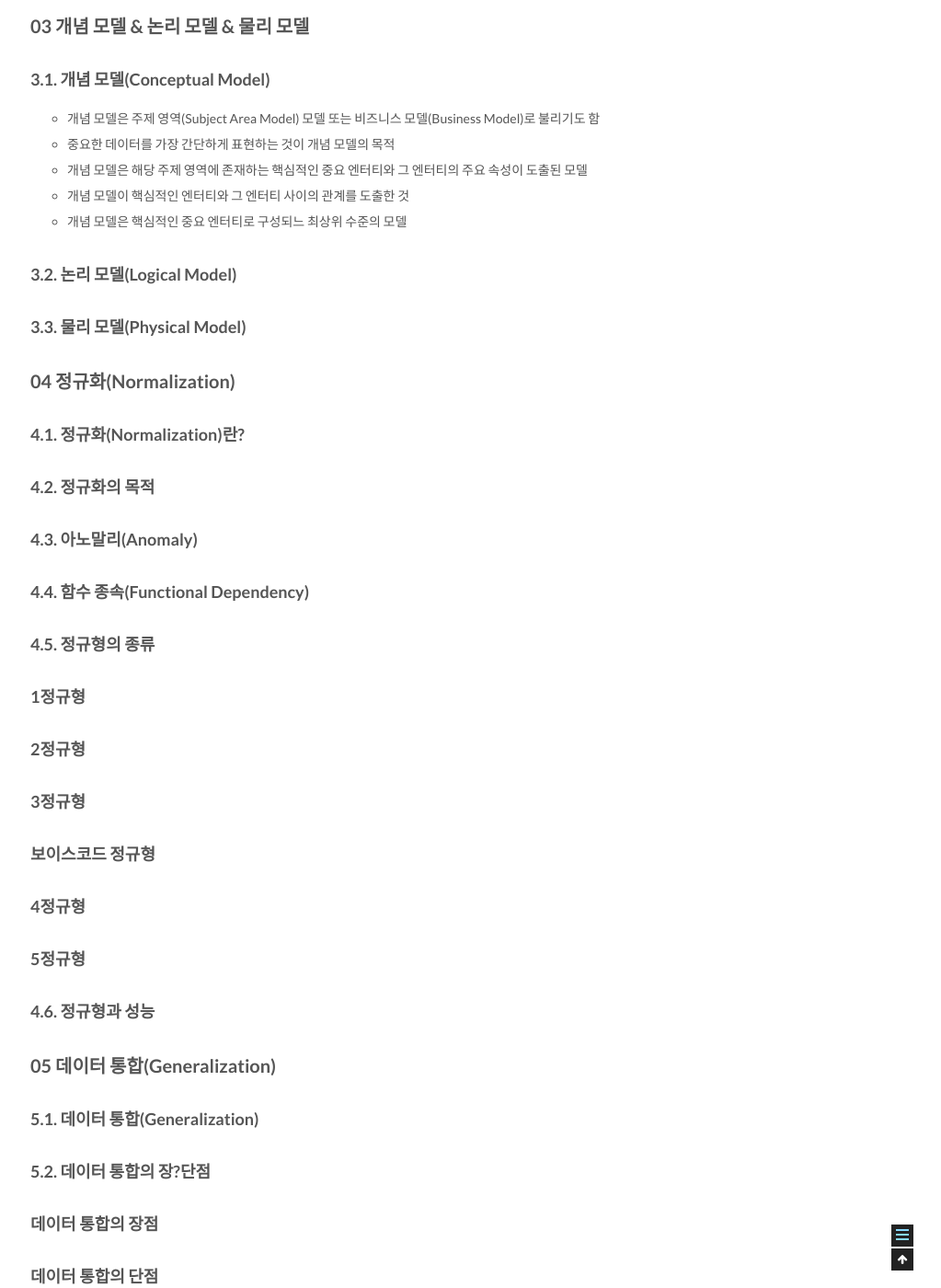
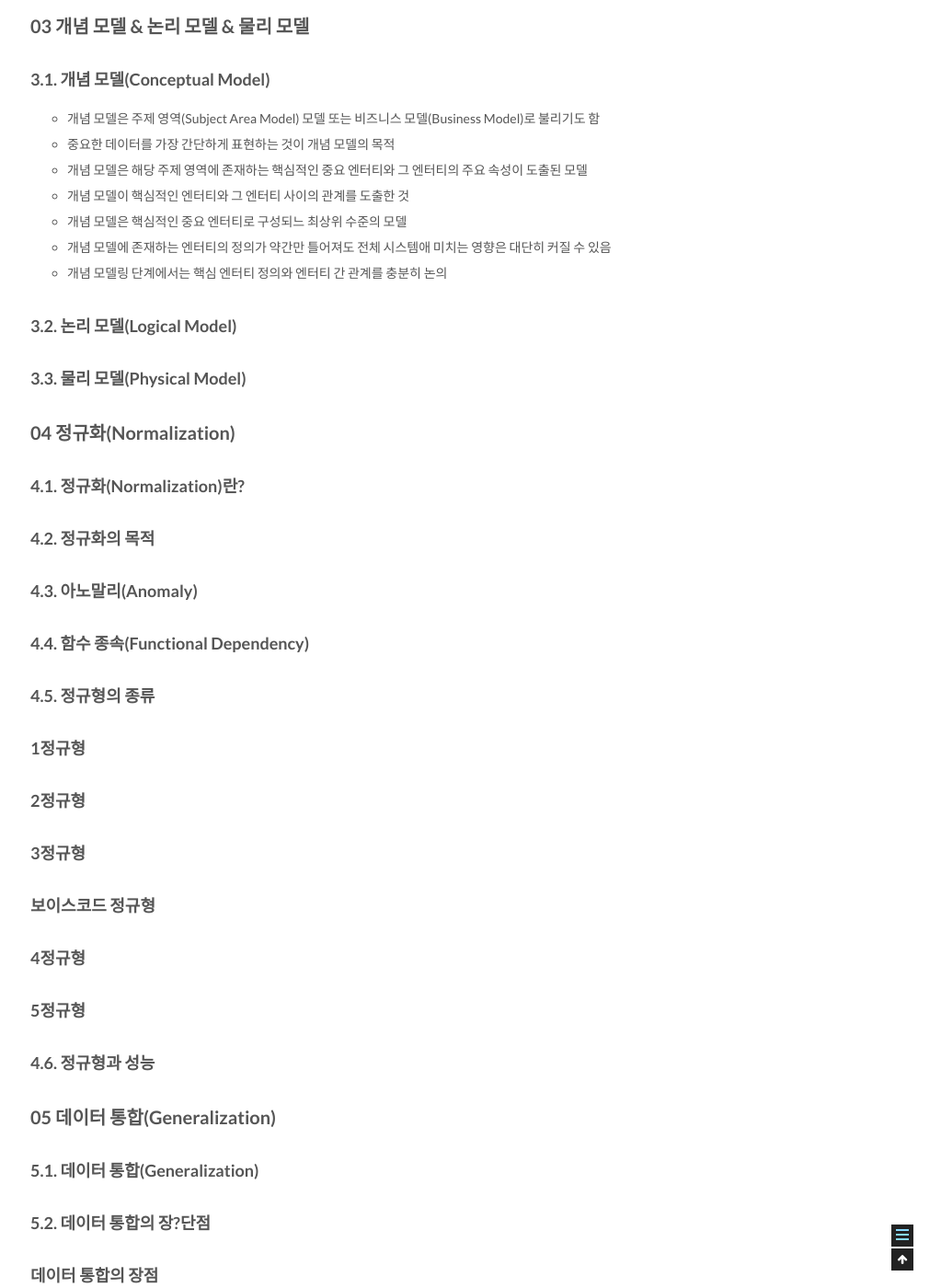
Before and after one commit to csj4032/csj4032.github.io, a Jekyll site: the page built from _posts/2018-05-02-관계형데이터모델링프리미엄가이드.md, in a window 1280 px wide and 1400 px high, scrolled down 6370 px. Shown: the whole window at 92% size, without its empty margins (257-1280 px from the left). Built offline with Jekyll 4.4.1, drawn with Linux system fonts in a browser that asks for light colours; comment, search, counter and statistics services are not loaded.

Commit message:
관계형 데이터 베이스 모델링 포스팅 수정

```diff
--- a/_posts/2018-05-02-관계형데이터모델링프리미엄가이드.md
+++ b/_posts/2018-05-02-관계형데이터모델링프리미엄가이드.md
@@ -192,6 +192,8 @@ comments: true
 * 개념 모델은 해당 주제 영역에 존재하는 핵심적인 중요 엔터티와 그 엔터티의 주요 속성이 도출된 모델
 * 개념 모델이 핵심적인 엔터티와 그 엔터티 사이의 관계를 도출한 것
 * 개념 모델은 핵심적인 중요 엔터티로 구성되느 최상위 수준의 모델
+* 개념 모델에 존재하는 엔터티의 정의가 약간만 틀어져도 전체 시스템애 미치는 영향은 대단히 커질 수 있음
+* 개념 모델링 단계에서는 핵심 엔터티 정의와 엔터티 간 관계를 충분히 논의
 
 ### 3.2. 논리 모델(Logical Model)
 
```
